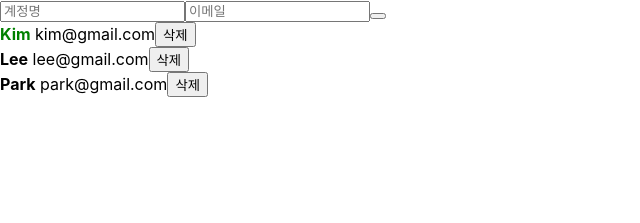
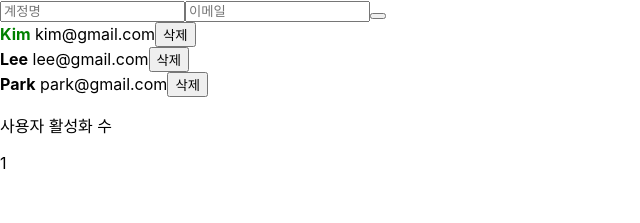
Before and after one commit to gigibean/TIL, a React (Create React App) app in the folder React/example/begin-react/: page / in a window 1280 px wide. Shown: the top 223 px of the page, without its empty margins (0-640 px from the left). Built offline with nearby package versions, Linux system fonts and the light colour scheme.

Commit message:
Update useMemo

```diff
--- a/React/example/begin-react/src/App.js
+++ b/React/example/begin-react/src/App.js
@@ -1,6 +1,11 @@
-import React, {useRef, useState} from 'react';
+import React, {useRef, useState, useMemo} from 'react';
 import UserList from './UserList';
 import CreateUser from './CreateUser';
+
+function countActiveUsers(users) {
+  console.log('활성화 수 세는 중');
+  return users.filter(user => user.active).length;
+}
 
 function App() {
   const [inputs, setInputs] = useState({
@@ -61,11 +66,14 @@ function App() {
       )
     )
   }
+  //const count = countActiveUsers(users);
+  const count = useMemo(() => countActiveUsers(users), [users]);
 
   return (
     <>
       <CreateUser username={username}  email={email} onChange={onChange} onCreate={onCreate} />
       <UserList users={users} onRemove={onRemove} onToggle={onToggle}/>
+      <div><p>사용자 활성화 수</p>{count}</div>
     </>
   );
 }
--- a/React/example/begin-react/src/UserList.js
+++ b/React/example/begin-react/src/UserList.js
@@ -1,17 +1,7 @@
-import React, {useEffect} from 'react';
+import React from 'react';
 
 
 function User({user, onRemove, onToggle}) {
-    useEffect(() => {
-        console.log("user값이 설정됨", user);
-        return () => {
-            console.log("user 값이 바뀌기 전", user);
-        }
-    }, [user]);
-    // 여기서 등록한 위 함수는 이 [user](deps) 값이 설정되거나 바뀔 때마다
-    // 호출이 된다.
-    // 값이 변경되기 직전엔 cleanup함수가 호출된다.
-    // 변경 뿐아니라 처음 컴포넌트가 호출 될 때에도 이 함수가 호출된다.
     return (
         <div>
             <b style={{
```
